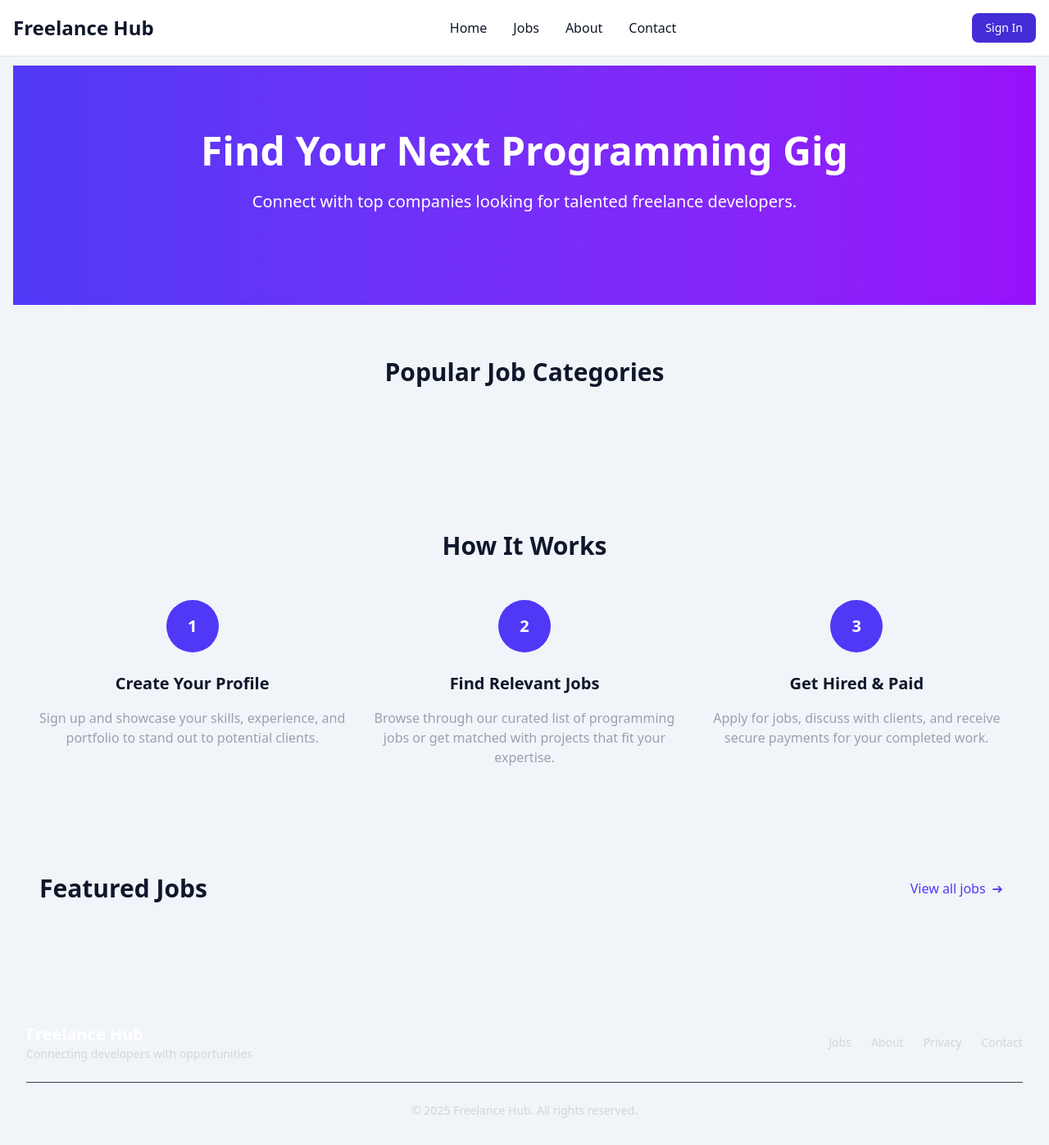
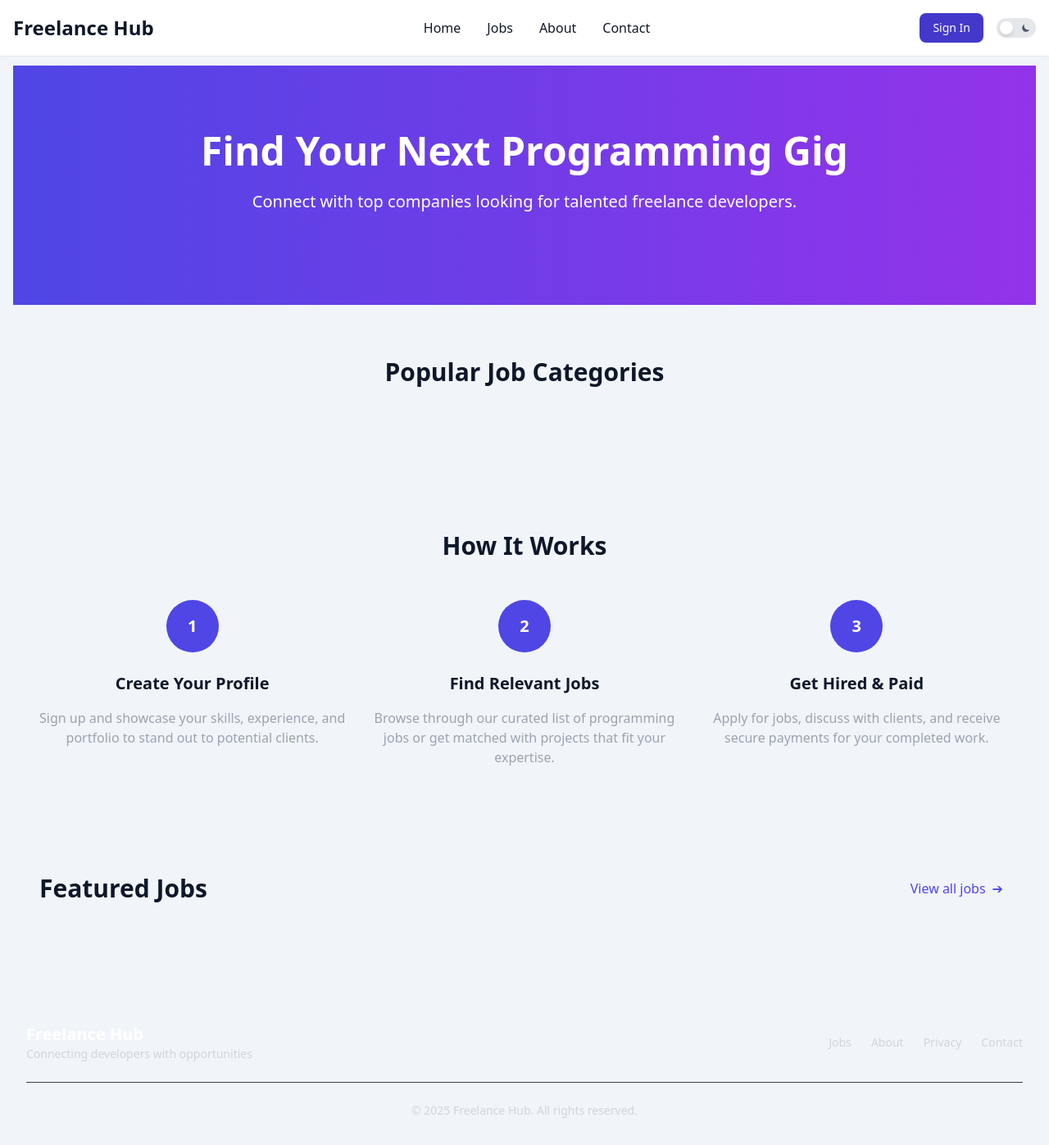
Before and after one commit to kristianhnielsen/web-dev-exam, a Flask app: page / in a window 1280 px wide. Shown: the whole page at 82% size. Run offline with Flask 3, Linux system fonts and the light colour scheme; data that the repository does not hold is empty; parts of the project's set-up code (start-up, migrations or seed data) failed here and were passed over; some libraries are stand-ins or nearby versions.

Commit message:
Enhance navbar and add dark mode toggle functionality

```diff
--- /dev/null
+++ b/templates/base/_dark_mode_toggle.html
@@ -0,0 +1,86 @@
+<div class="h-auto flex items-center">
+  <button
+    id="theme-toggle"
+    class="relative inline-flex items-center justify-center w-12 h-6 bg-gray-200 dark:bg-gray-700 rounded-full transition-colors duration-300 focus:outline-none focus:ring-2 focus:ring-blue-500 focus:ring-offset-2 dark:focus:ring-offset-gray-900"
+    aria-label="Toggle dark mode"
+  >
+    <!-- Toggle circle -->
+    <span
+      class="absolute left-1 w-4 h-4 bg-white dark:bg-gray-300 rounded-full shadow-md transform transition-transform duration-300 dark:translate-x-6"
+    ></span>
+
+    <!-- Sun icon (visible in dark mode) -->
+    <svg
+      class="absolute left-1.5 w-3 h-3 text-yellow-500 opacity-0 dark:opacity-100 transition-opacity duration-300"
+      fill="currentColor"
+      viewBox="0 0 20 20"
+    >
+      <path
+        fill-rule="evenodd"
+        d="M10 2a1 1 0 011 1v1a1 1 0 11-2 0V3a1 1 0 011-1zm4 8a4 4 0 11-8 0 4 4 0 018 0zm-.464 4.95l.707.707a1 1 0 001.414-1.414l-.707-.707a1 1 0 00-1.414 1.414zm2.12-10.607a1 1 0 010 1.414l-.706.707a1 1 0 11-1.414-1.414l.707-.707a1 1 0 011.414 0zM17 11a1 1 0 100-2h-1a1 1 0 100 2h1zm-7 4a1 1 0 011 1v1a1 1 0 11-2 0v-1a1 1 0 011-1zM5.05 6.464A1 1 0 106.465 5.05l-.708-.707a1 1 0 00-1.414 1.414l.707.707zm1.414 8.486l-.707.707a1 1 0 01-1.414-1.414l.707-.707a1 1 0 011.414 1.414zM4 11a1 1 0 100-2H3a1 1 0 000 2h1z"
+        clip-rule="evenodd"
+      ></path>
+    </svg>
+
+    <!-- Moon icon (visible in light mode) -->
+    <svg
+      class="absolute right-1.5 w-3 h-3 text-gray-600 opacity-100 dark:opacity-0 transition-opacity duration-300"
+      fill="currentColor"
+      viewBox="0 0 20 20"
+    >
+      <path
+        d="M17.293 13.293A8 8 0 016.707 2.707a8.001 8.001 0 1010.586 10.586z"
+      ></path>
+    </svg>
+  </button>
+</div>
+
+<script>
+  // Theme toggle functionality
+  const themeToggle = document.getElementById("theme-toggle");
+  const htmlElement = document.documentElement;
+
+  // Check for saved theme preference or default to 'light'
+  const currentTheme = localStorage.getItem("theme") || "light";
+
+  // Apply the current theme
+  htmlElement.classList.remove("light", "dark");
+  htmlElement.classList.add(currentTheme);
+
+  // Toggle theme function
+  function toggleTheme() {
+    const currentTheme = htmlElement.classList.contains("dark")
+      ? "dark"
+      : "light";
+    const newTheme = currentTheme === "dark" ? "light" : "dark";
+
+    htmlElement.classList.remove("light", "dark");
+    htmlElement.classList.add(newTheme);
+
+    // Save preference to localStorage
+    localStorage.setItem("theme", newTheme);
+  }
+
+  // Add click event listener to toggle button
+  themeToggle.addEventListener("click", toggleTheme);
+
+  // Optional: Listen for system theme changes
+  window
+    .matchMedia("(prefers-color-scheme: dark)")
+    .addEventListener("change", (e) => {
+      // Only auto-switch if no manual preference is saved
+      if (!localStorage.getItem("theme")) {
+        const newTheme = e.matches ? "dark" : "light";
+        htmlElement.classList.remove("light", "dark");
+        htmlElement.classList.add(newTheme);
+      }
+    });
+
+  // Optional: Keyboard accessibility (Space or Enter to toggle)
+  themeToggle.addEventListener("keydown", (e) => {
+    if (e.key === " " || e.key === "Enter") {
+      e.preventDefault();
+      toggleTheme();
+    }
+  });
+</script>
--- a/templates/base/_navbar.html
+++ b/templates/base/_navbar.html
@@ -13,7 +13,9 @@
         >Freelance Hub</span
       >
     </a>
-    <div class="flex md:order-2 space-x-3 md:space-x-0 rtl:space-x-reverse">
+    <div
+      class="flex md:order-2 gap-4 space-x-3 md:space-x-0 rtl:space-x-reverse"
+    >
       {% if logged_in %}
 
       <a href="{{ url_for('account') }}" class="flex items-center">
@@ -31,7 +33,7 @@
         class="text-white bg-indigo-700 hover:bg-indigo-800 focus:ring-4 focus:outline-none focus:ring-indigo-300 font-medium rounded-lg text-sm px-4 py-2 text-center dark:bg-indigo-600 dark:hover:bg-indigo-700 dark:focus:ring-indigo-800"
         >Sign In</a
       >
-      {% endif %}
+      {% endif %} {% include 'base/_dark_mode_toggle.html' %}
 
       <button
         data-collapse-toggle="navbar-sticky"
--- a/templates/base/base.html
+++ b/templates/base/base.html
@@ -1,4 +1,4 @@
-<!DOCTYPE html>
+<!DOCTYPE html class="light">
 <html lang="en">
   <head>
     <meta charset="UTF-8" />
@@ -9,12 +9,19 @@
     />
     {% block head_meta %}{% endblock %}
     <title>{% block title %}Freelancer Hub{% endblock %}</title>
-    <script src="https://cdn.jsdelivr.net/npm/@tailwindcss/browser@4"></script>
+    <script src="https://cdn.tailwindcss.com"></script>
+    <script>
+      tailwind.config = {
+        darkMode: "class",
+      };
+    </script>
 
     {% block head_styles %}{% endblock %} {% block head_scripts_top %}{%
     endblock %}
   </head>
-  <body class="bg-slate-100 text-slate-900 dark:bg-gray-900 dark:text-white">
+  <body
+    class="bg-slate-100 text-slate-900 dark:bg-gray-900 dark:text-white transition-colors duration-300"
+  >
     <header>{% include 'base/_navbar.html' %}</header>
 
     <main class="mt-20 mx-4">{% block content %}{% endblock %}</main>
```
